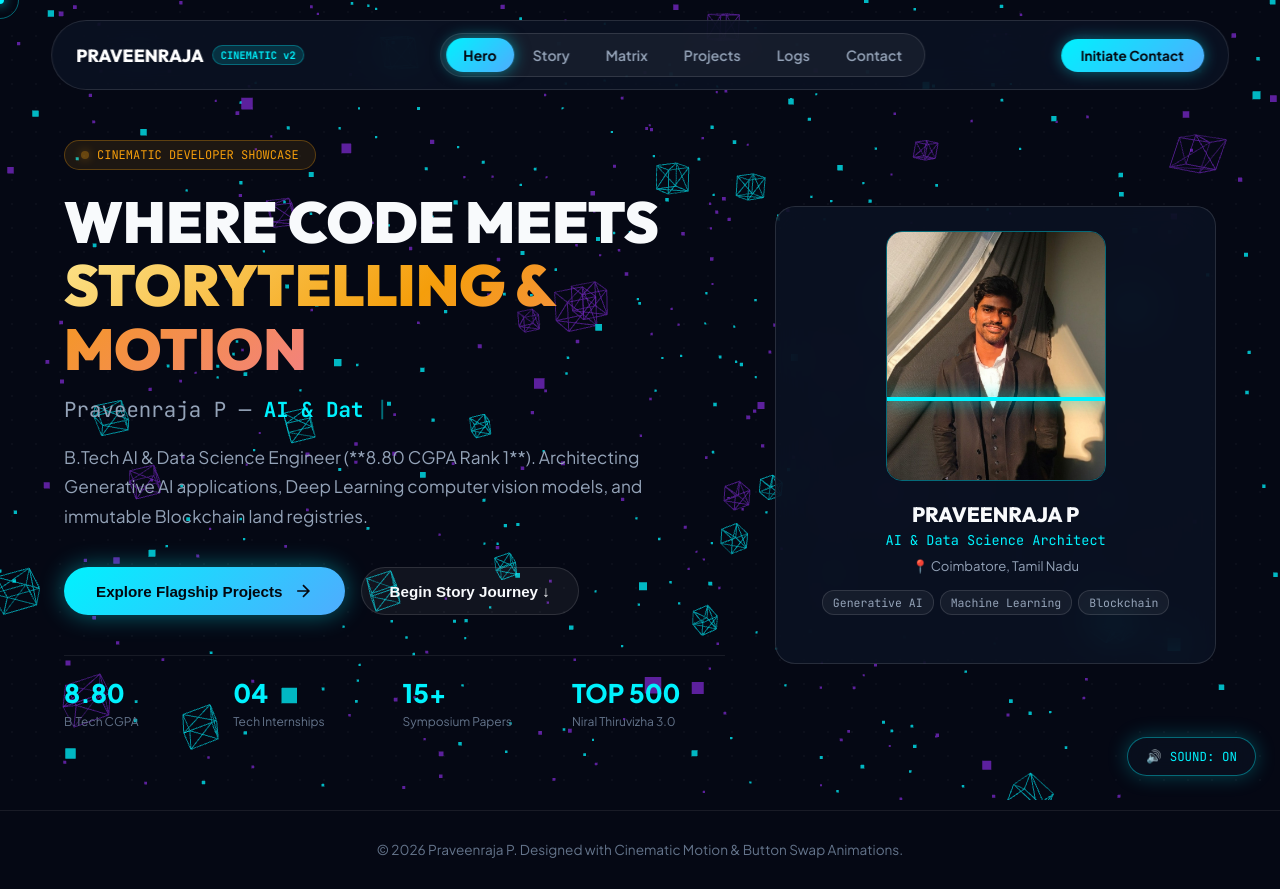
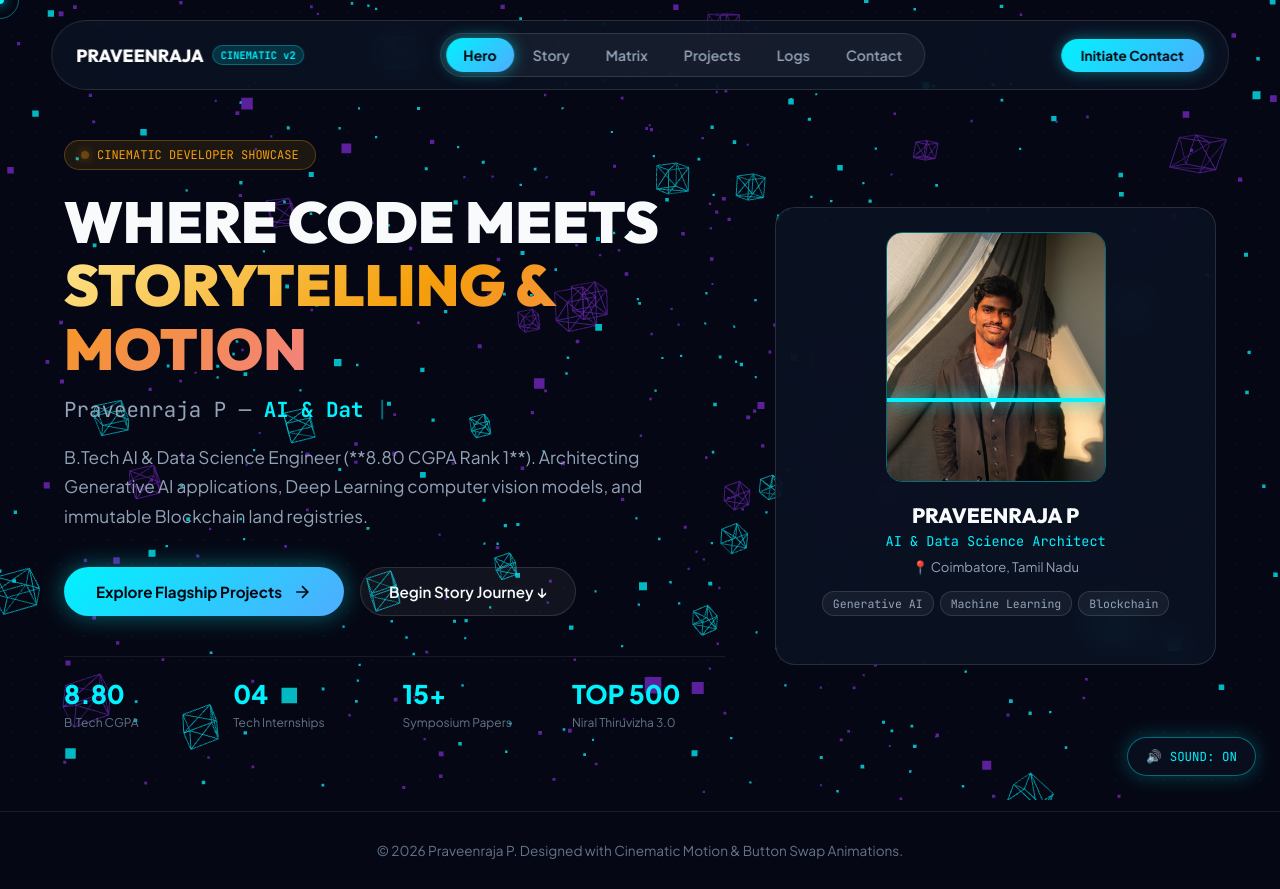
Before and after one commit to praveenraja143/portfolio, a website built with Vite: page portfolio2/index.html in a window 1280 px wide. Built offline with nearby package versions, Linux system fonts and the light colour scheme; animation ran at ten frames a second.

Commit message:
Fix button CSS resets to remove default browser button borders and background highlights

```diff
--- a/portfolio2/styles.css
+++ b/portfolio2/styles.css
@@ -27,6 +27,17 @@
   margin: 0;
   padding: 0;
   box-sizing: border-box;
+}
+
+button {
+  background: none;
+  border: none;
+  outline: none;
+  font-family: inherit;
+  color: inherit;
+  cursor: pointer;
+  -webkit-appearance: none;
+  appearance: none;
 }
 
 html, body {
```
